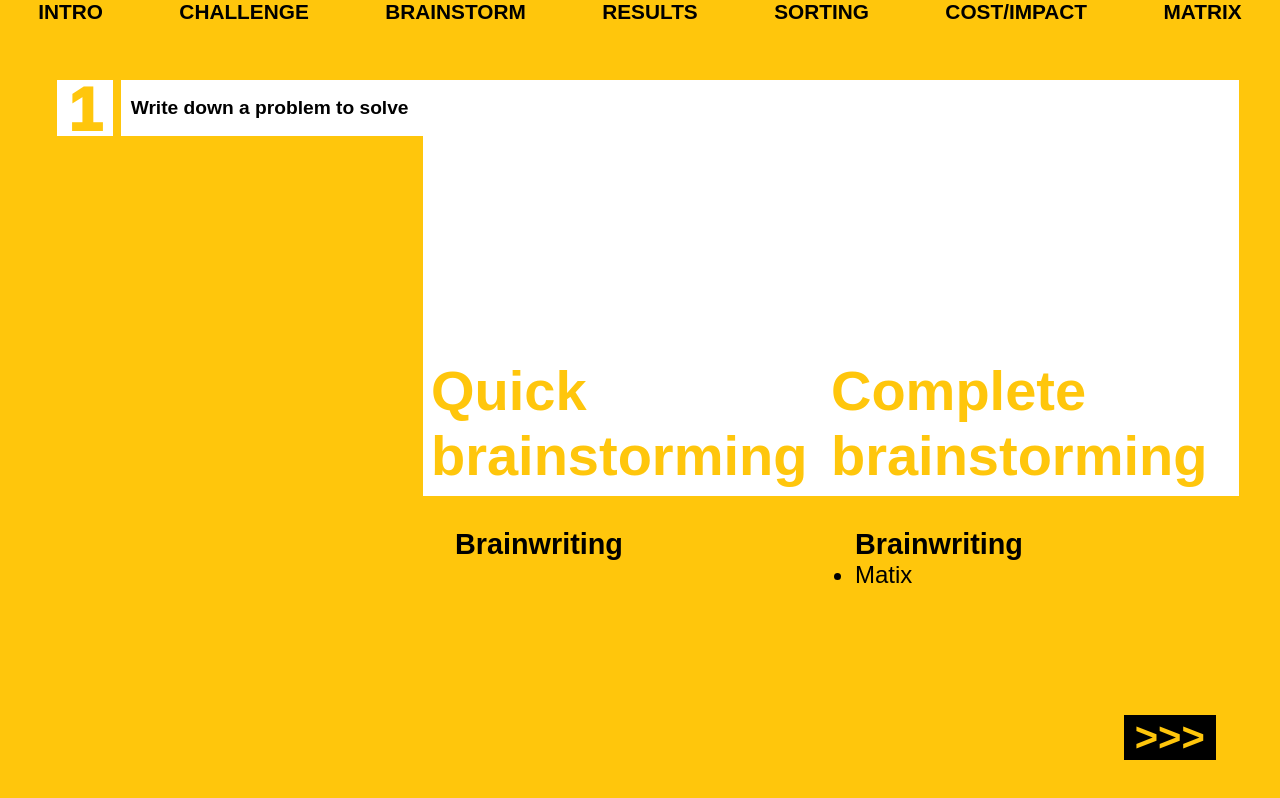
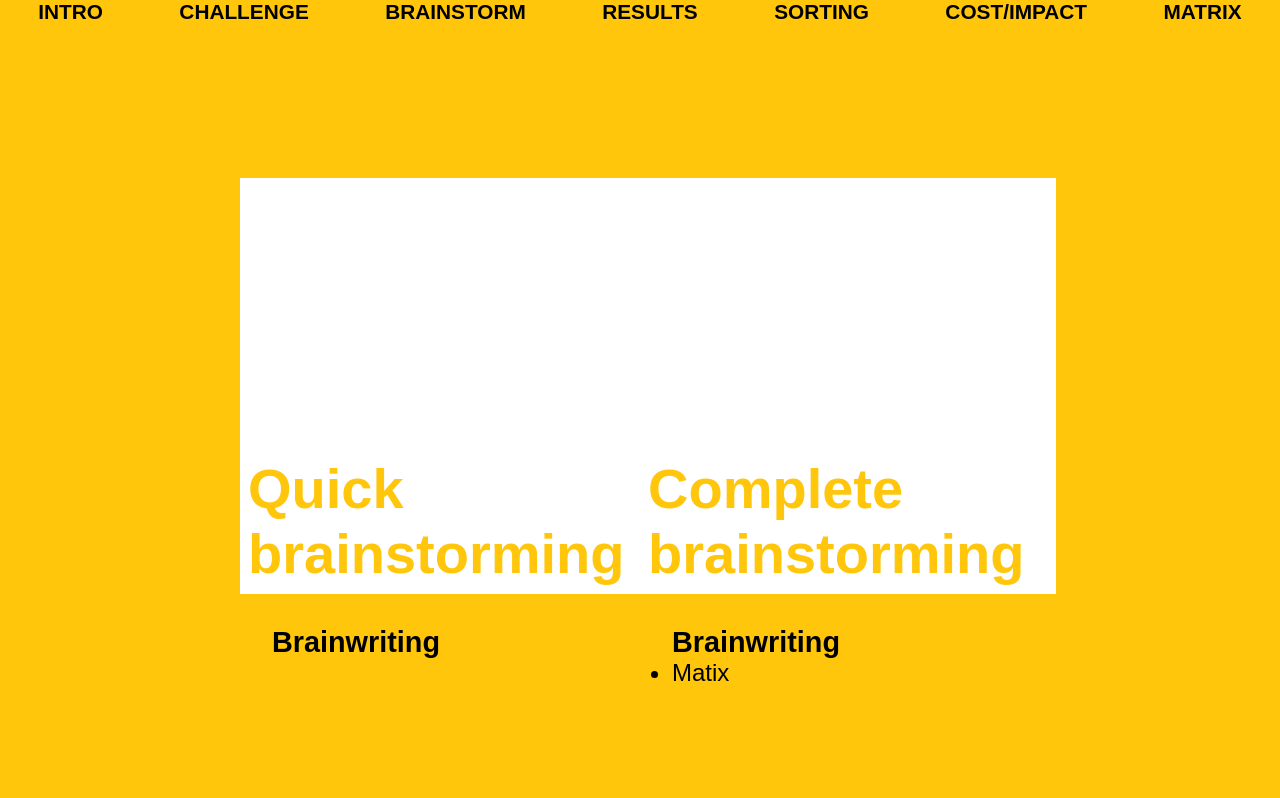
Before and after one commit to stepwizardproject/client-side, an Angular app: page / in a window 1280 px wide. Built offline with nearby package versions, Linux system fonts and the light colour scheme.

Commit message:
add mode selection component

```diff
--- a/src/app/content/content.component.html
+++ b/src/app/content/content.component.html
@@ -1,16 +1,3 @@
 <div id="container">
-  <app-message-line
-    [message]="'Write down a problem to solve'"
-    [number]="1"></app-message-line>
-  <app-mode-selector [input]="{
-    pluses: [],
-    underSquareTitle: 'Brainwriting',
-    squareContent: ['Quick', 'brainstorming'] }"></app-mode-selector>
-
-  <app-mode-selector
-    [input]="{
-    pluses: ['Matix'],
-    underSquareTitle: 'Brainwriting',
-    squareContent: ['Complete', 'brainstorming'] }" ></app-mode-selector>
-  <app-next-button></app-next-button>
+  <app-mode-selection></app-mode-selection>
 </div>
--- a/src/app/content/mode-selector/mode-selector.component.css
+++ b/src/app/content/mode-selector/mode-selector.component.css
@@ -1,5 +1,6 @@
 #container {
-
+  width: 100%;
+  cursor: pointer;
 }
 
 .square {
--- a/src/app/nav-bar/nav-bar.component.css
+++ b/src/app/nav-bar/nav-bar.component.css
@@ -1,3 +1,6 @@
+#container {
+  height: 10vh;
+}
 ul {
   font-size: 1.3rem;
   display: flex;
@@ -6,6 +9,5 @@ ul {
   font-weight: bold;
 }
 li {
-  cursor: pointer;
   display: inline-block;
 }
--- a/src/app/nav-bar/nav-bar.component.html
+++ b/src/app/nav-bar/nav-bar.component.html
@@ -1,4 +1,4 @@
-<div>
+<div id="container">
   <ul>
     <li *ngFor="let state of states">
       {{state.title}}
--- a/src/app/pages/mode-selection/mode-selection.component.css
+++ b/src/app/pages/mode-selection/mode-selection.component.css
@@ -0,0 +1,13 @@
+#container {
+  display: flex;
+  height: 90vh;
+  flex-direction: column;
+  justify-content: center;
+}
+#container div {
+  display: flex;
+  justify-content: space-around;
+}
+#container div app-mode-selector {
+
+}
--- a/src/app/pages/mode-selection/mode-selection.component.html
+++ b/src/app/pages/mode-selection/mode-selection.component.html
@@ -1,3 +1,13 @@
-<p>
-  mode-selection works!
-</p>
+<div id="container">
+  <div>
+    <app-mode-selector [input]="{
+        pluses: [],
+        underSquareTitle: 'Brainwriting',
+        squareContent: ['Quick', 'brainstorming'] }"></app-mode-selector>
+    <app-mode-selector
+      [input]="{
+        pluses: ['Matix'],
+        underSquareTitle: 'Brainwriting',
+        squareContent: ['Complete', 'brainstorming'] }" ></app-mode-selector>
+  </div>
+</div>
```
